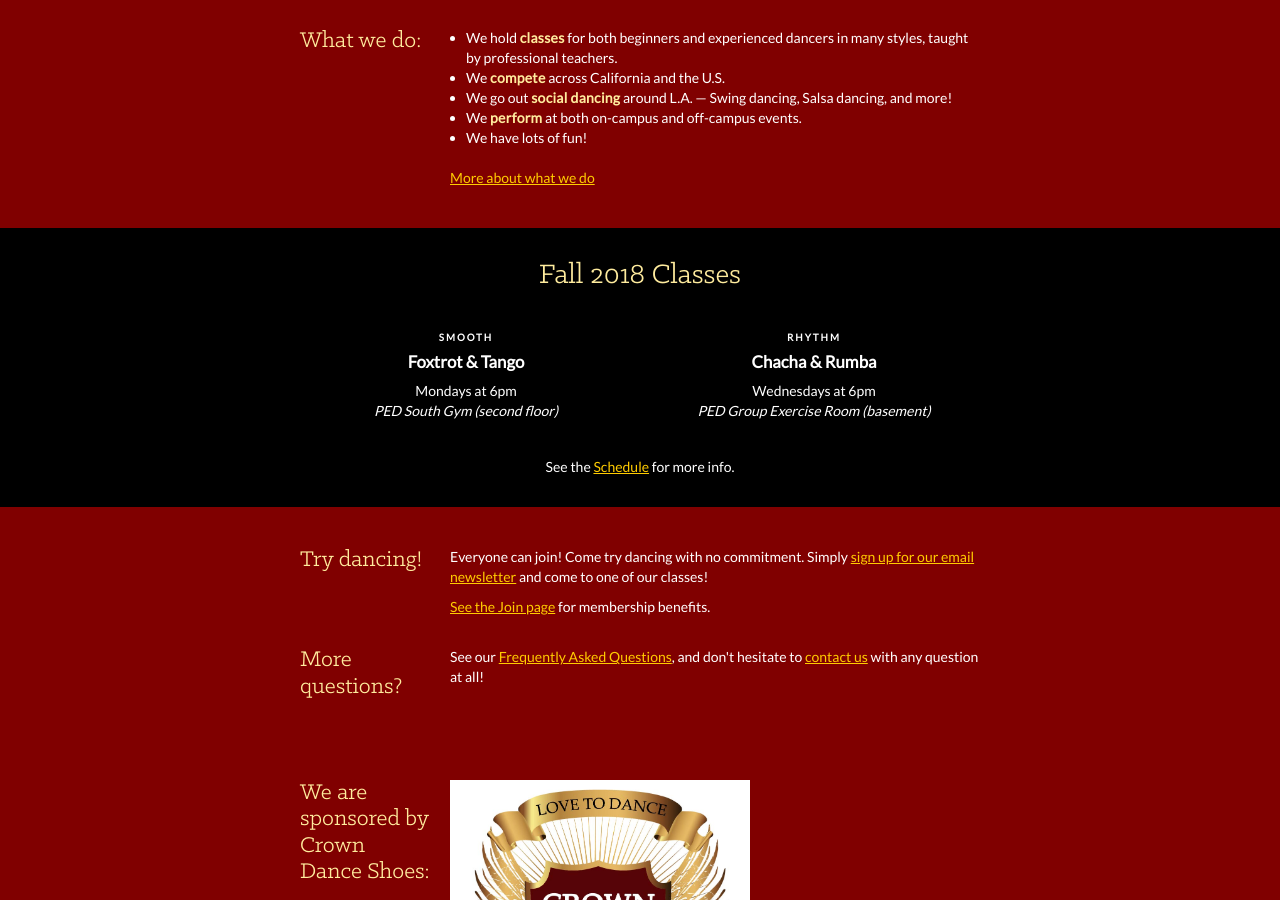
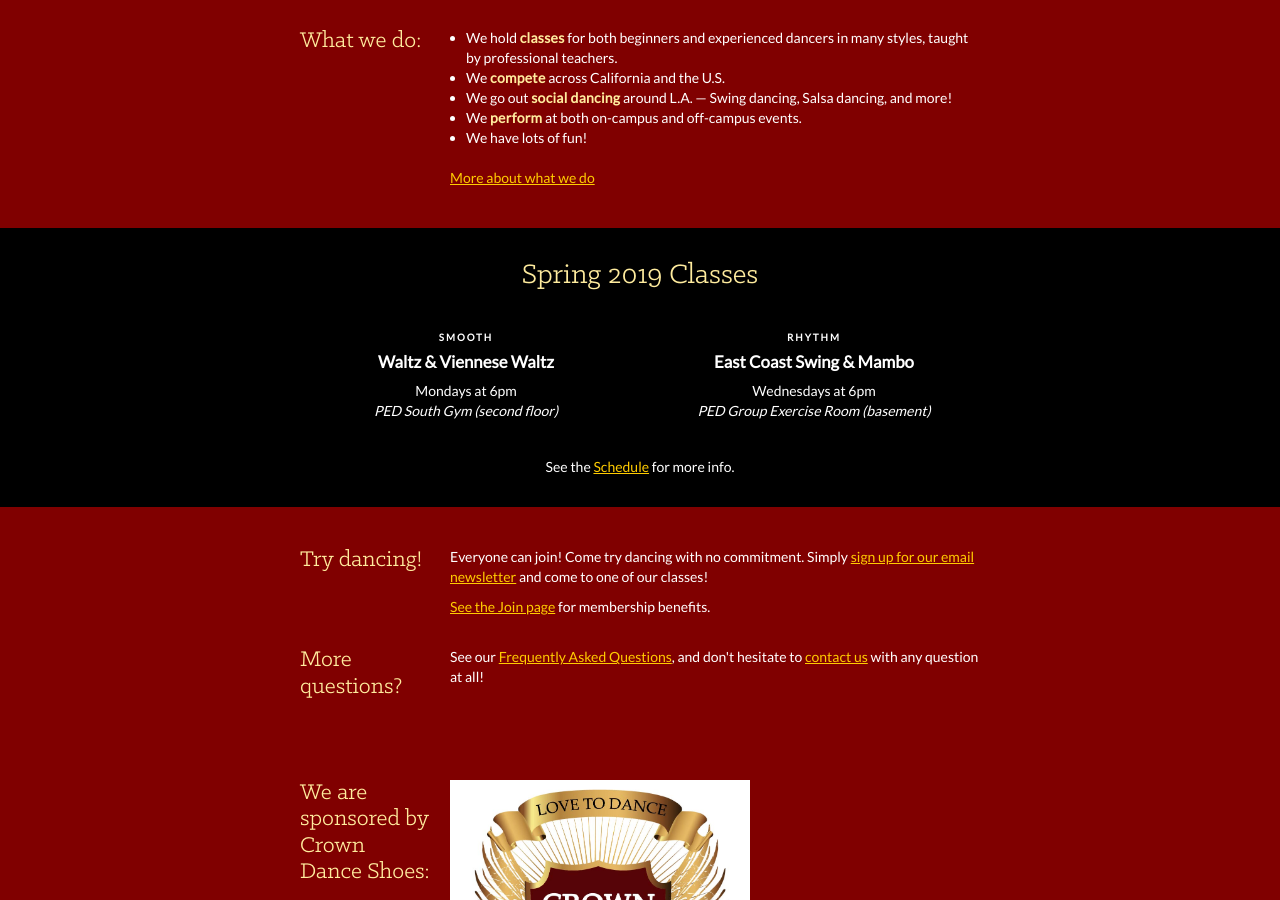
Before and after one commit to uscballroom/uscballroom.github.io, a Jekyll site: the page built from _pages/home.html, in a window 1280 px wide and 900 px high, scrolled down 816 px. Built offline with Jekyll 4.4.1, drawn with Linux system fonts in a browser that asks for light colours; some web fonts are replaced.

Commit message:
Update home.html

```diff
--- a/_pages/home.html
+++ b/_pages/home.html
@@ -44,17 +44,17 @@ large_header: true
   </div>
   <div class="Home_classesContainer">
     <div class="page_container">
-      <h2 class="Home_classesHeading">Fall 2018 Classes</h2>
+      <h2 class="Home_classesHeading">Spring 2019 Classes</h2>
       <div class="Home_classes">
         <div>
           <h6>SMOOTH</h6>
-          <h5>Foxtrot &amp; Tango</h5>
+          <h5>Waltz &amp; Viennese Waltz</h5>
           <p>Mondays at 6pm</p>
           <p><i>PED South Gym (second floor)</i></p>
         </div>
         <div>
           <h6>RHYTHM</h6>
-          <h5>Chacha &amp; Rumba</h5>
+          <h5>East Coast Swing &amp; Mambo</h5>
           <p>Wednesdays at 6pm</p>
           <p><i>PED Group Exercise Room (basement)</i></p>
         </div>
```
